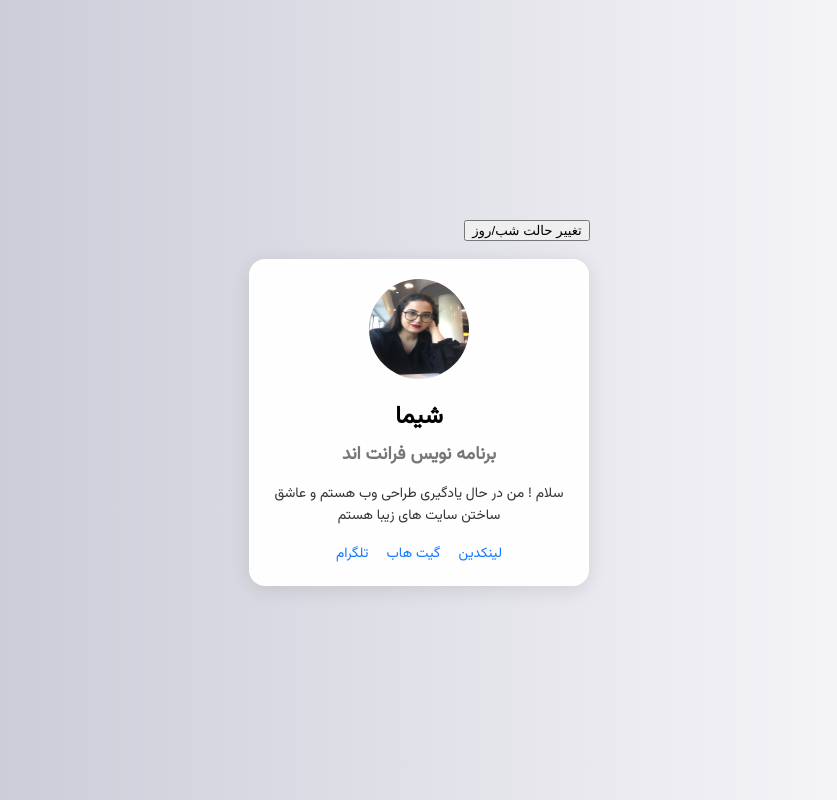
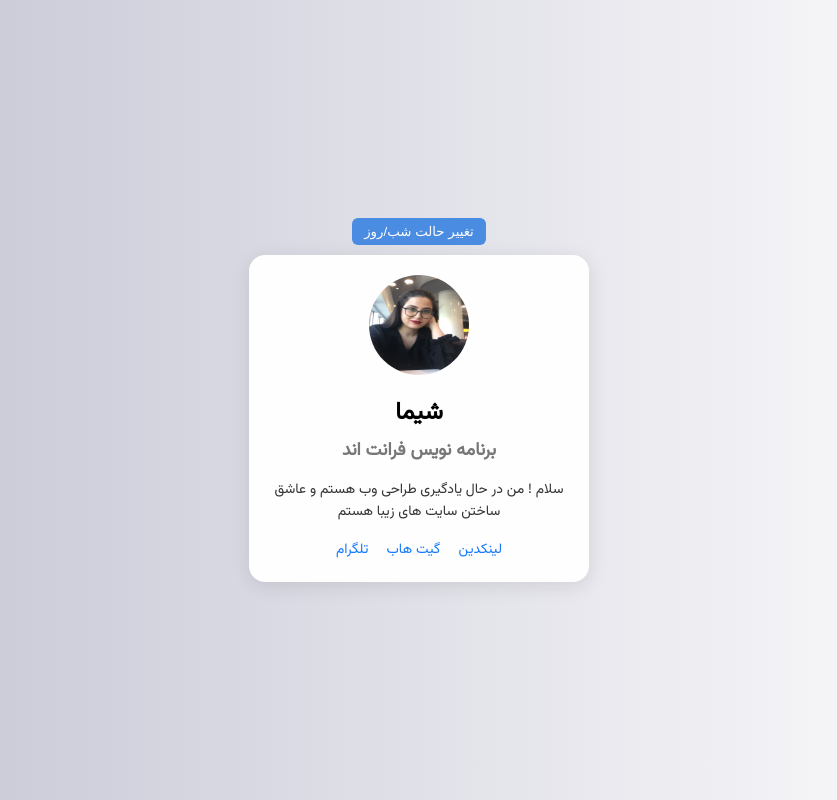
Before and after one commit to ShimaAkrami/Personal-introduction-card, a plain HTML site: page index.html in a window 1280 px wide. Shown: the whole page, without its empty margins (221-1058 px from the left). Drawn offline with Linux system fonts and the light colour scheme.

Commit message:
dark mode improverd

```diff
--- a/index.html
+++ b/index.html
@@ -10,8 +10,8 @@
 </head>
 
 <body>
-    <div class="darkMode_button">
-        <button onclick="document.body.classList.toggle('dark')">تغییر حالت شب/روز</button>
+    <div >
+        <button class="darkMode_button" onclick="document.body.classList.toggle('dark')">تغییر حالت شب/روز</button>
     </div>
     <div class="card">
         <img src="profile.jpg" alt="عکس من" class="avatar">
--- a/style.css
+++ b/style.css
@@ -1,6 +1,5 @@
 body {
   background: linear-gradient(to right, rgb(194, 194, 210), white);
-  background-color: white;
   height: 100vh;
   display: flex;
   justify-content: center;
@@ -40,9 +39,17 @@ body.dark .card {
   }
 }
 .darkMode_button{
- padding: 5px;
-    margin-right: -216px;
-    margin-bottom: 10px;
+padding:6px 12px ;
+margin-bottom: 10px;
+border-radius: 6px;
+color:white;
+border:none;
+background-color:#4b8ce3 ;
+cursor:pointer;
+transition:backgrpund-color 0.5s;
+}
+.darkMode_button:hover{
+  background-color: #0d47a1;
 }
 .avatar {
   width: 100px;
```
